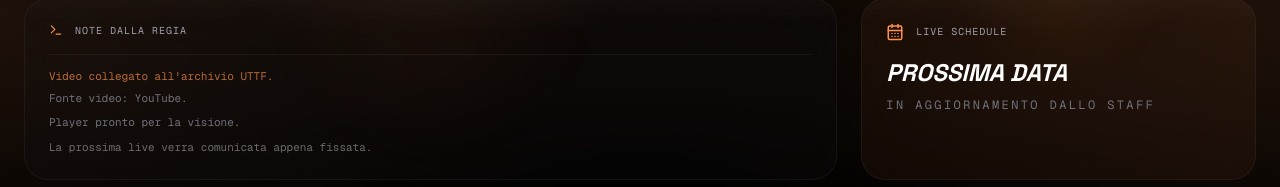
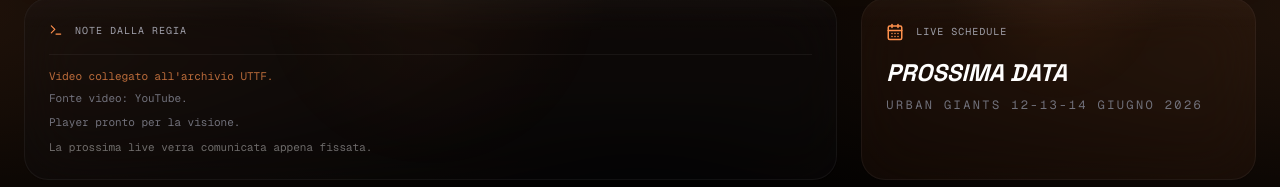
Before and after one commit to IlMara2000/uttf, a Next.js app: page /stream in a window 1280 px wide. Shown: the part 1193-1380 px from the top of the page. Built offline with nearby package versions, Linux system fonts and the light colour scheme; a web font is replaced by a local one.

Commit message:
Update stream next event date

```diff
--- a/src/app/stream/page.tsx
+++ b/src/app/stream/page.tsx
@@ -111,7 +111,7 @@ export default function StreamPage() {
               <h3 className="font-mono text-[10px] uppercase tracking-widest text-zinc-400">Live schedule</h3>
             </div>
             <p className="text-2xl font-black italic uppercase">Prossima data</p>
-            <p className="mt-2 text-xs font-mono uppercase tracking-[0.2em] text-zinc-500">In aggiornamento dallo staff</p>
+            <p className="mt-2 text-xs font-mono uppercase tracking-[0.2em] text-zinc-500">Urban Giants 12-13-14 giugno 2026</p>
           </div>
         </section>
 
```
